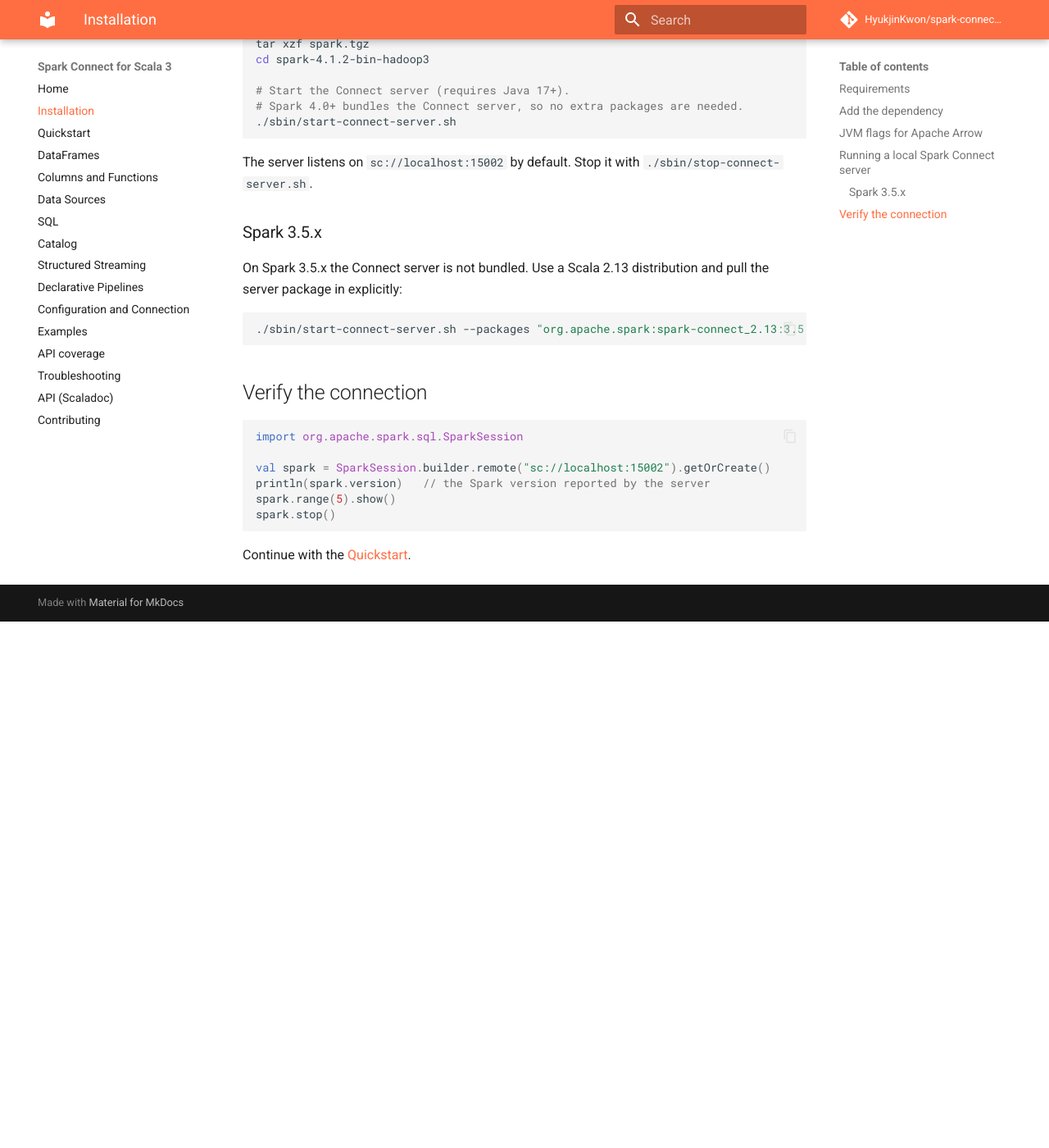
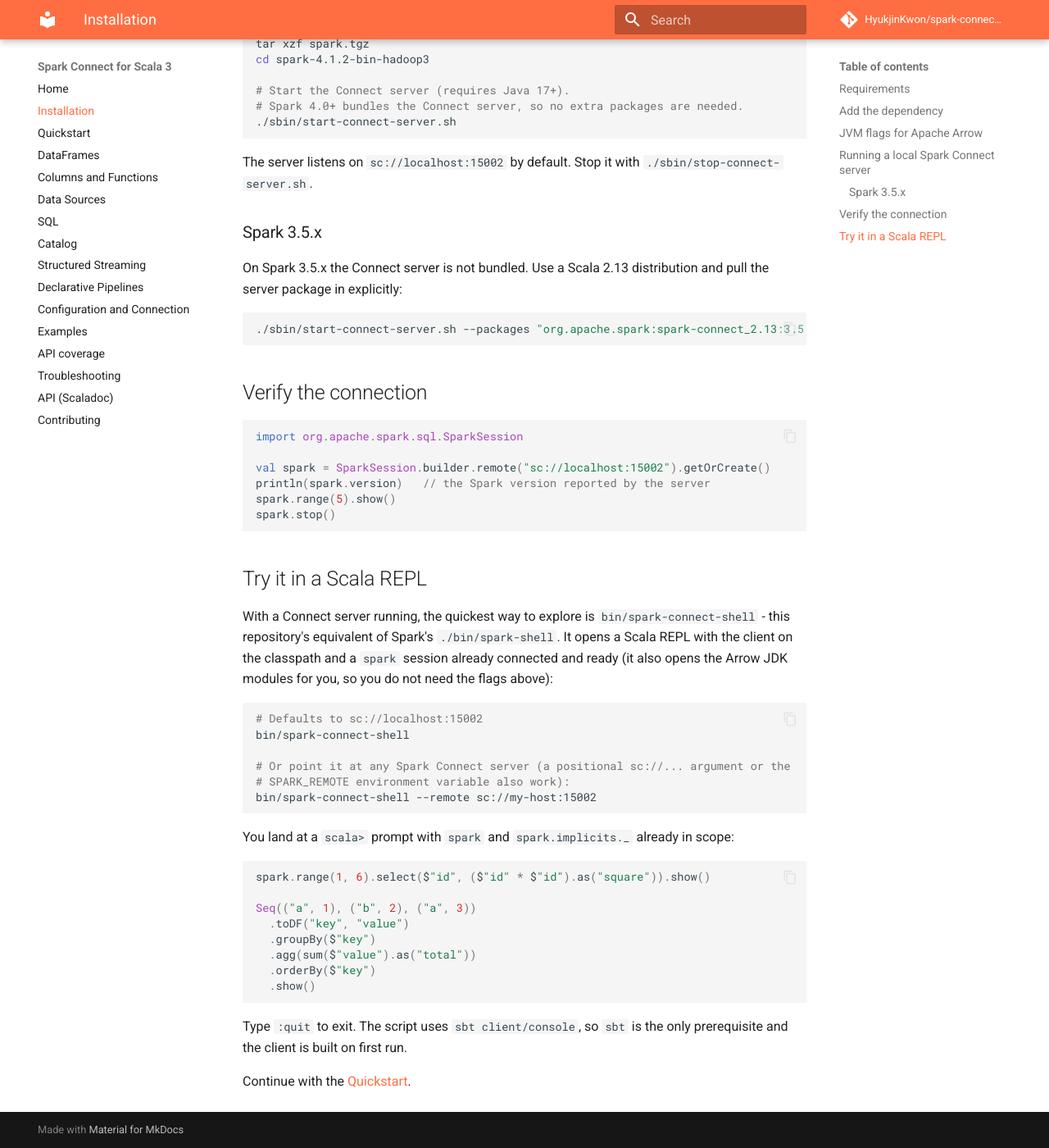
Before and after one commit to HyukjinKwon/spark-connect-scala3, an MkDocs documentation site: the page built from docs/installation.md, in a window 1280 px wide and 1400 px high, scrolled down 1673 px. Shown: the whole window at 82% size. Built offline with MkDocs 1.6.1 and Material for MkDocs 9.7.7, drawn with Linux system fonts in a browser that asks for light colours; comment, search, counter and statistics services are not loaded; before the commit the page ends 2431 px from its top, so only the background shows below that.

Commit message:
Add bin/spark-connect-shell: a spark-shell-style REPL for a Connect address
`bin/spark-connect-shell [--remote sc://host:port]` opens a Scala REPL (via
`sbt client/console`) with the Arrow JDK modules opened and a `spark` session
already connected to the given address (default sc://localhost:15002; also reads
a positional sc://... arg or $SPARK_REMOTE), with `spark.implicits._` in scope.
The address flows in through a `spark.connect.shell.remote` system property read
by the client console's initialCommands.

Docs: the "Try it in a Scala REPL" section now uses this script; the README
gains a short "Interactive shell" section.

Verified against a live Spark 4.0 server: the shell connects, `spark.implicits`
and Arrow decoding work (range/select/count and sql round-trip return correctly).

Co-authored-by: Isaac

````diff
--- a/docs/installation.md
+++ b/docs/installation.md
@@ -112,4 +112,38 @@ spark.range(5).show()
 spark.stop()
 ```
 
+## Try it in a Scala REPL
+
+With a Connect server running, the quickest way to explore is
+`bin/spark-connect-shell` - this repository's equivalent of Spark's
+`./bin/spark-shell`. It opens a Scala REPL with the client on the classpath and a
+`spark` session already connected and ready (it also opens the Arrow JDK modules
+for you, so you do not need the flags above):
+
+```bash
+# Defaults to sc://localhost:15002
+bin/spark-connect-shell
+
+# Or point it at any Spark Connect server (a positional sc://... argument or the
+# SPARK_REMOTE environment variable also work):
+bin/spark-connect-shell --remote sc://my-host:15002
+```
+
+You land at a `scala>` prompt with `spark` and `spark.implicits._` already in
+scope:
+
+```scala
+spark.range(1, 6).select($"id", ($"id" * $"id").as("square")).show()
+
+Seq(("a", 1), ("b", 2), ("a", 3))
+  .toDF("key", "value")
+  .groupBy($"key")
+  .agg(sum($"value").as("total"))
+  .orderBy($"key")
+  .show()
+```
+
+Type `:quit` to exit. The script uses `sbt client/console`, so `sbt` is the only
+prerequisite and the client is built on first run.
+
 Continue with the [Quickstart](quickstart.md).
````
Also changed, not shown: README.md (+12 -0 lines), 2 other files.
